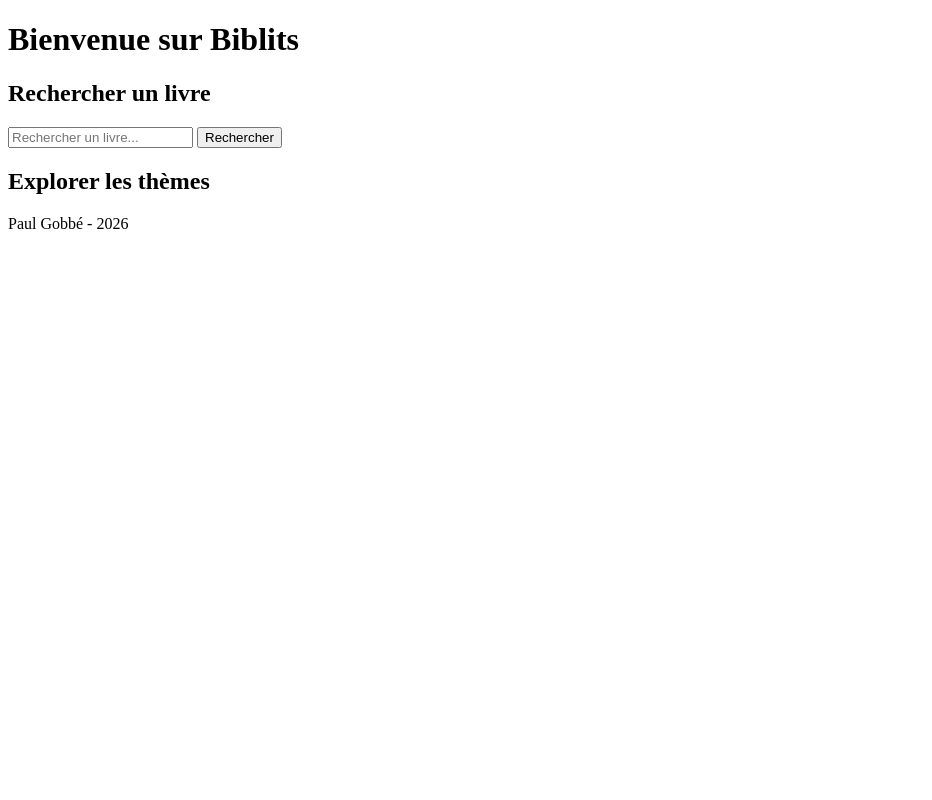
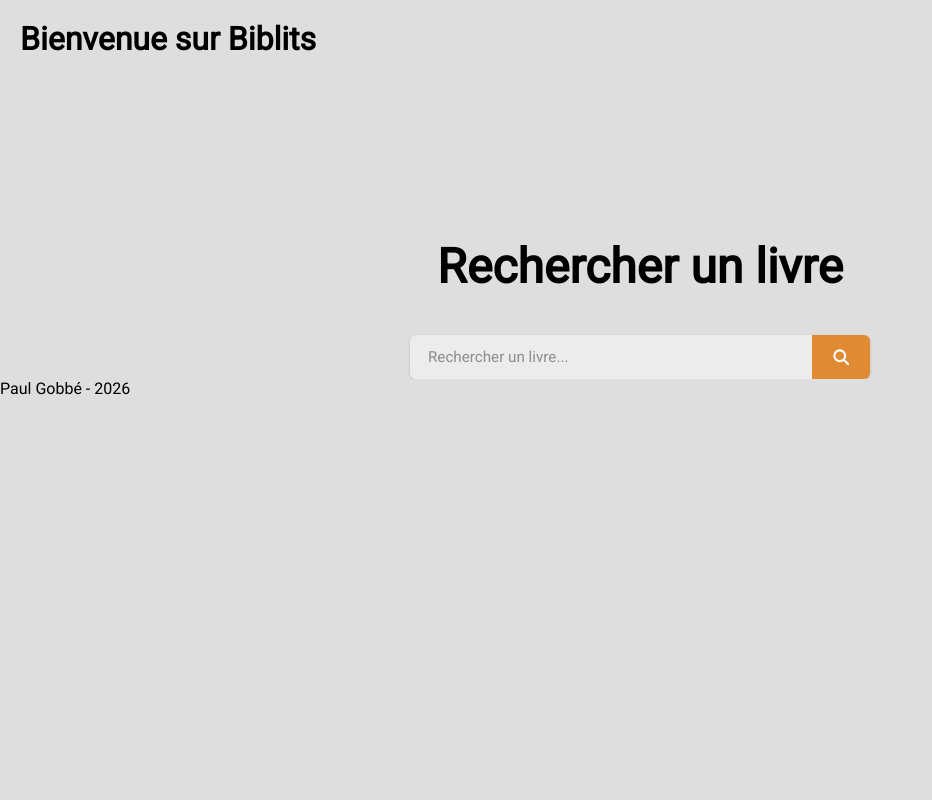
Before and after one commit to paulgob/biblits, a Django app: page / in a window 1280 px wide. Shown: the whole page, without its empty margins (0-932 px from the left). Run offline with Django 5.2, Linux system fonts and the light colour scheme; data that the repository does not hold is empty; parts of the project's set-up code (start-up, migrations or seed data) failed here and were passed over.

Commit message:
Vibe Coded style... Not fan enough -> to fix

```diff
--- /dev/null
+++ b/books_finder/static/books_finder/style.css
@@ -0,0 +1,91 @@
+@font-face {
+    font-family: "Roboto";
+    src: url("fonts/Roboto.woff2") format("truetype");
+    font-weight: normal;
+    font-style: normal;
+}
+
+* {
+    margin: 0;
+    padding: 0;
+    font-family: "Roboto", sans-serif;
+    background-color: #dedede;
+}
+
+h1 {
+    font-size: 2rem;
+    margin: 20px;
+}
+
+body {
+    display: flex;
+    flex-direction: column;
+    min-height: 100vh;
+}
+
+.search-section {
+    display: flex;
+    flex-direction: column;
+    align-items: center;
+    justify-content: center;
+    margin-top: 20vh;
+}
+
+.middle-title {
+    font-size: 3rem;
+    margin-bottom: 40px;
+    text-align: center;
+}
+
+.search-form {
+    display: flex;
+    width: 100%;
+    max-width: 460px;
+    height: 44px;
+    border-radius: 6px;
+    overflow: hidden;
+    box-shadow: 0 1px 3px rgba(0, 0, 0, 0.15);
+}
+
+.search-form__input {
+    flex: 1;
+    min-width: 0;
+    padding: 0 18px;
+    border: none;
+    outline: none;
+    font-size: 0.95rem;
+    color: #444;
+    background-color: #ececec;
+    -webkit-appearance: none;
+    appearance: none;
+}
+
+.search-form__input::placeholder {
+    color: #8d8d8d;
+}
+
+.search-form__input::-webkit-search-cancel-button {
+    -webkit-appearance: none;
+}
+
+.search-form__button {
+    display: flex;
+    align-items: center;
+    justify-content: center;
+    width: 58px;
+    border: none;
+    cursor: pointer;
+    color: #fff;
+    background-color: #e08a33;
+    transition: background-color 0.15s ease;
+}
+
+.search-form__button:hover {
+    background-color: #c9761f;
+}
+
+.search-form__button svg {
+    width: 20px;
+    height: 20px;
+    background-color: transparent;
+}
--- a/books_finder/templates/books_finder/base.html
+++ b/books_finder/templates/books_finder/base.html
@@ -1,9 +1,11 @@
+{% load static %}
 <!doctype html>
 <html lang="fr">
     <head>
         <meta charset="UTF-8" />
         <meta name="viewport" content="width=device-width, initial-scale=1.0" />
         <title>{% block title %} {% endblock %} - Biblits</title>
+        <link rel="stylesheet" href="{% static 'books_finder/style.css' %}">
     </head>
     <body>
         {% block content %}{% endblock %}
--- a/books_finder/templates/books_finder/index.html
+++ b/books_finder/templates/books_finder/index.html
@@ -3,24 +3,41 @@
 {% block content %}
     <h1>Bienvenue sur Biblits</h1>
 
-    <h2>Rechercher un livre</h2>
+    <section class="search-section">
+
+        <h2 class="middle-title">Rechercher un livre</h2>
+
         <form
+            class="search-form"
             method="GET"
             action="{% url 'book_search' %}"
         >
 
             <input
+                class="search-form__input"
                 type="search"
                 name="q"
                 value="{{ search_term }}"
                 placeholder="Rechercher un livre..."
             >
 
-        <button type="submit">
-            Rechercher
+            <button class="search-form__button" type="submit" aria-label="Rechercher">
+                <svg
+                    viewBox="0 0 24 24"
+                    fill="none"
+                    stroke="currentColor"
+                    stroke-width="2.5"
+                    stroke-linecap="round"
+                    aria-hidden="true"
+                >
+                    <circle cx="10.5" cy="10.5" r="6.5" />
+                    <line x1="15.5" y1="15.5" x2="20.5" y2="20.5" />
+                </svg>
             </button>
 
         </form>
+
+    </section>
     {% if search_term %}
 
         <h2>
@@ -50,11 +67,4 @@
         {% endfor %}
 
     {% endif %}
-
-    <h2>Explorer les thèmes</h2>
-    <ul>
-        {% for theme in themes %}
-            <li><a href="{% url 'theme_detail' theme.slug %}">{{ theme.name }}</a></li>
-        {% endfor %}
-    </ul>
 {% endblock %}
```
Also changed, not shown: books_finder/static/books_finder/fonts/Roboto.woff2 (added). Lines whose indentation alone changed are shown as unchanged.
